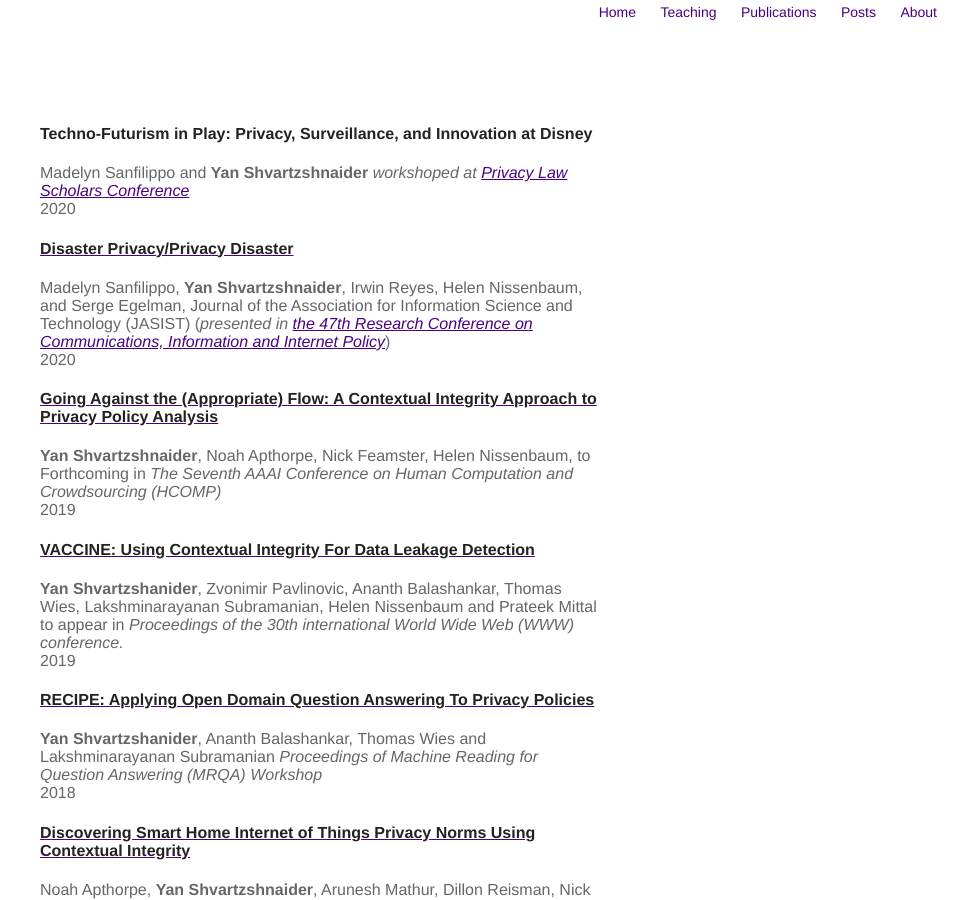
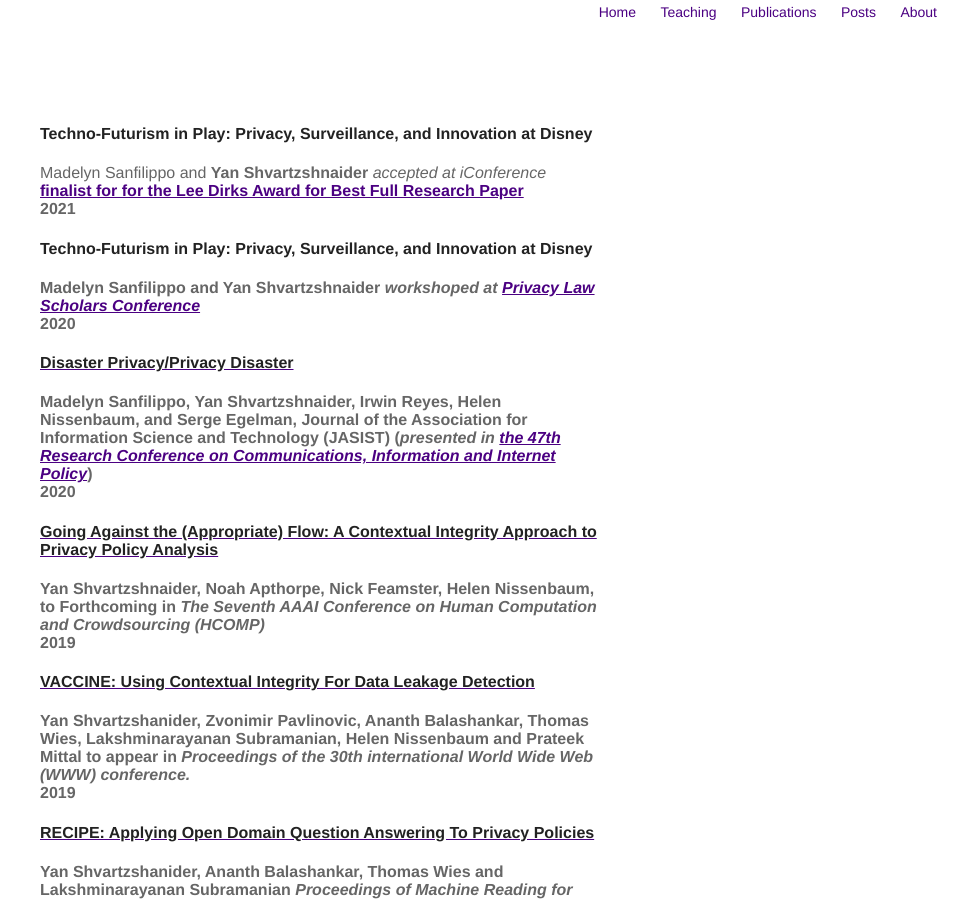
Before and after one commit to yansh/website, a Jekyll site: the page built from publications.html, in a window 1280 px wide and 900 px high. Shown: the whole window, without its empty margins (320-1280 px from the left). Built offline with Jekyll 4.4.1, drawn with Linux system fonts in a browser that asks for light colours.

Commit message:
new paper

```diff
--- a/publications.html
+++ b/publications.html
@@ -4,8 +4,16 @@ title: publications
 ---
 
 <section class="list">
+     <div class="item">
+            <h4 class="title">Techno-Futurism in Play: Privacy, Surveillance,
+		    and Innovation at Disney</h4>
+        Madelyn Sanfilippo and  <b>Yan Shvartzshnaider</b><br\>
+	<i>accepted at iConference</i><br/>
+	<b><a href="https://ischools.org/Awards">finalist for for the Lee Dirks Award for Best Full
+			Research Paper</a> <b>
+        <aside>2021</aside>
+    </div>
     <div class="item">
-
             <h4 class="title">Techno-Futurism in Play: Privacy, Surveillance, and Innovation at Disney</h4>
         Madelyn Sanfilippo and  <b>Yan Shvartzshnaider</b><br\>
        <i>workshoped at <a class="url" target="_blank"  href="https://www.law.berkeley.edu/research/bclt/bcltevents/2020-privacy-law-scholars-conference/">Privacy Law Scholars Conference </a></i>
```
Also changed, not shown: full_publications.html (+9 -0 lines).
